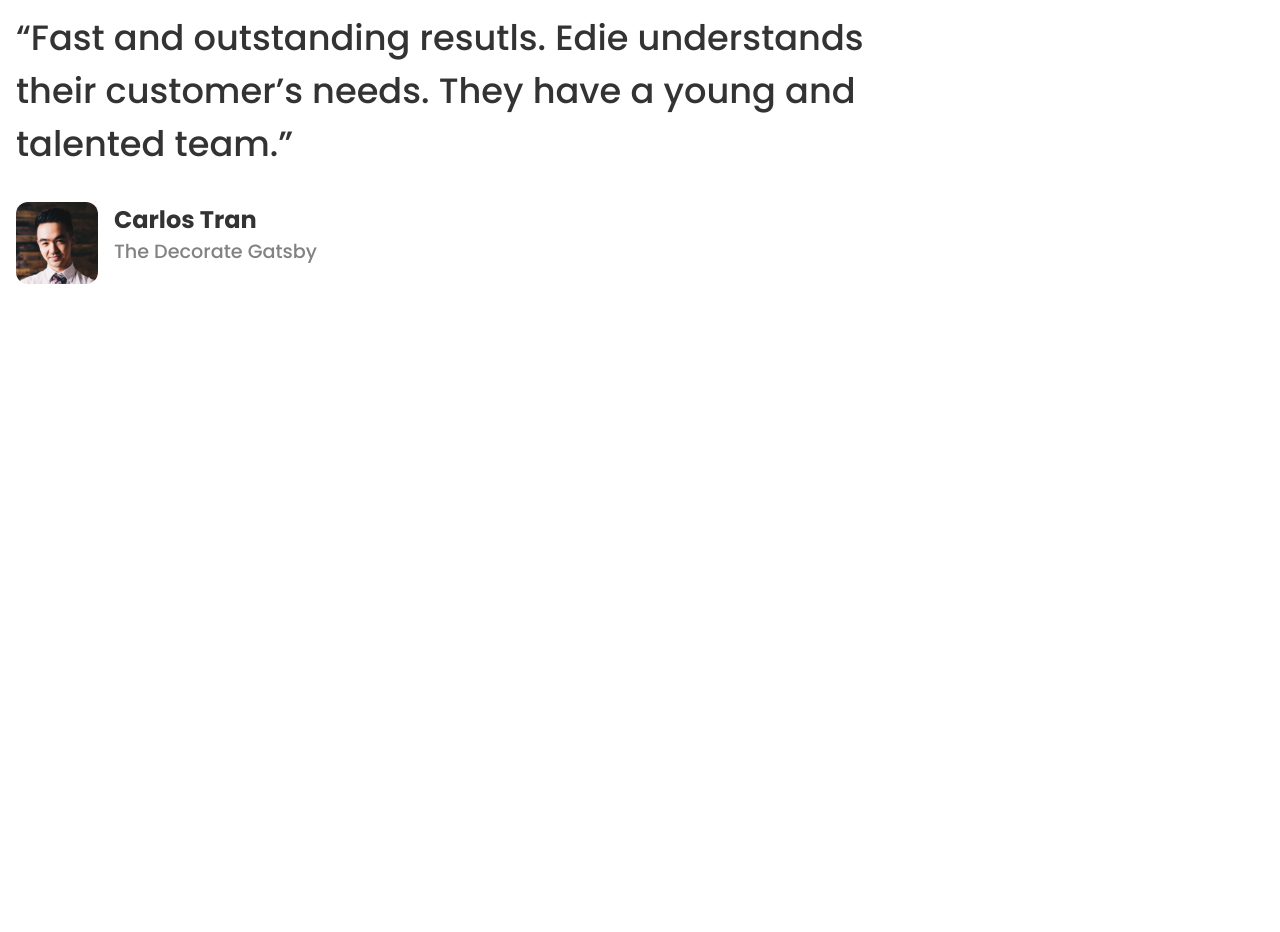
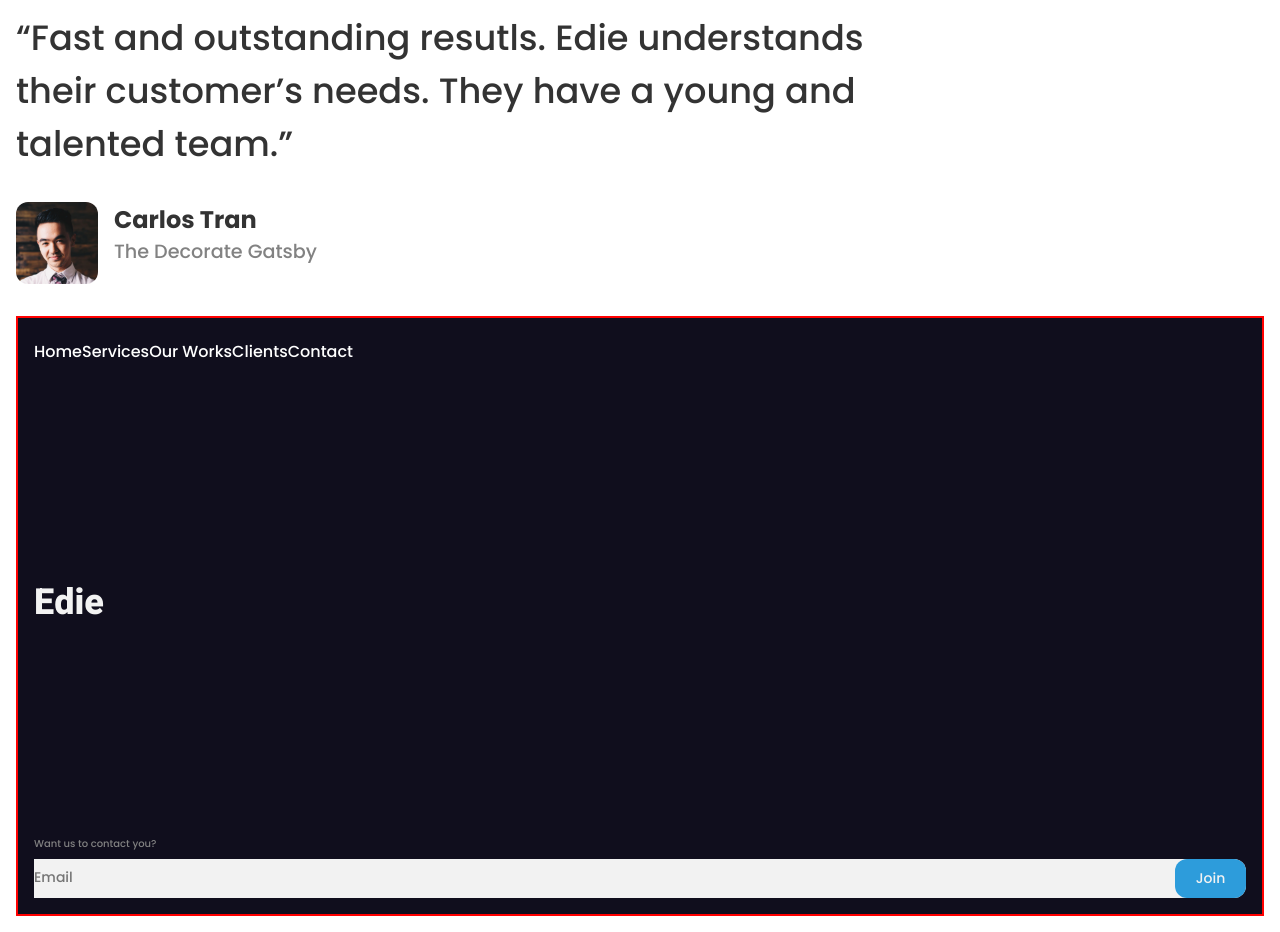
Before and after one commit to houssam-developer/edit-homepage, a plain HTML site: page index.html in a window 1280 px wide. Shown: the part 3525-4457 px from the top of the page. Before the commit the page ends 3825 px from the top, so only its background shows below. Drawn offline with Linux system fonts and the light colour scheme.

Commit message:
refactor: add skeleton footer

```diff
--- a/index.html
+++ b/index.html
@@ -27,11 +27,11 @@
 		<header>
 			<div class="logo">Edie</div>
 			<ul class="navigation">
-				<li><a href="sectionHome">Home</a></li>
-				<li><a href="sectionServices">Services</a></li>
-				<li><a href="sectionOurWorks">Our Works</a></li>
-				<li><a href="sectionClients">Clients</a></li>
-				<li><a href="sectionContact">Contact</a></li>
+				<li><a href="#sectionHome">Home</a></li>
+				<li><a href="#sectionServices">Services</a></li>
+				<li><a href="#sectionOurWorks">Our Works</a></li>
+				<li><a href="#sectionClients">Clients</a></li>
+				<li><a href="#sectionContact">Contact</a></li>
 			</ul>
 			<button class="btn-navigation-menu">
 				<svg viewBox="0 0 24 24">
@@ -188,6 +188,26 @@
 				</article>
 			</section>
 		</main>
+
+		<footer>
+			<ul class="navigation">
+				<li><a href="#sectionHome">Home</a></li>
+				<li><a href="#sectionServices">Services</a></li>
+				<li><a href="#sectionOurWorks">Our Works</a></li>
+				<li><a href="#sectionClients">Clients</a></li>
+				<li><a href="#sectionContact">Contact</a></li>
+			</ul>
+			<div class="company">
+				<h2>Edie</h2>
+			</div>
+			<div class="footer-contact-us">
+				<h3>Want us to contact you?</h3>
+				<form>
+					<input type="email" name="contact-email" placeholder="Email">
+					<input type="submit" value="Join">
+				</form>
+			</div>
+		</footer>
 	</div>
 </body>
 
--- a/scss/_base.scss
+++ b/scss/_base.scss
@@ -3,7 +3,7 @@
 }
 
 html {
-	//scroll-behavior: smooth;
+	scroll-behavior: smooth;
 }
 
 body {
--- a/scss/_page.scss
+++ b/scss/_page.scss
@@ -171,6 +171,7 @@ main {
 			margin-left: 15%;
 		}
 
+
 		h3 {
 
 			font-size: 10px;
@@ -186,9 +187,14 @@ main {
 			padding: .3em;
 			border-radius: 12px;
 
+			&:focus-within {
+				border: 1px solid orange;
+			}
+
 			input[type="email"] {
 				flex-grow: 1;
 				border: none;
+				outline: none;
 				background-color: inherit;
 				padding-left: 1em;
 
@@ -217,7 +223,9 @@ main {
 
 		}
 	}
+
 }
+
 
 .section-services {
 	display: flex;
@@ -519,6 +527,104 @@ main {
 }
 
 footer {
+	border: 2px solid red;
+	min-height: 600px;
+	padding: 1em;
+	background-color: #100E1D;
+
+	display: flex;
+	flex-direction: column;
+	justify-content: space-between;
+
+	& * {
+		font-family: 'Poppins', sans-serif;
+		letter-spacing: 0em;
+		text-align: left;
+		color: #333333;
+	}
+
+	ul {
+		a {
+
+			font-size: 1rem;
+			font-weight: 500;
+			line-height: 36px;
+			color: #fff;
+		}
+
+		@media screen and (min-width: 1024px) {
+			display: flex;
+		}
+	}
+
+	.company {
+		h2 {
+			font-family: 'Heebo', sans-serif;
+			font-size: 36px;
+			font-weight: 800;
+			line-height: 53px;
+			color: #F2F2F2;
+		}
+	}
+
+	.footer-contact-us {
+		display: flex;
+		flex-direction: column;
+		gap: .5em;
+
+		h3 {
+			font-size: 10px;
+			font-weight: 500;
+			line-height: 15px;
+			color: #828282;
+		}
+
+		form {
+			display: flex;
+			justify-content: space-between;
+			background-color: #f2f2f2;
+
+			border-radius: 12px;
+
+			&:focus-within {
+				border: 1px solid orange;
+			}
+
+			input[type="email"] {
+
+				border: none;
+				outline: none;
+				background-color: inherit;
+
+
+				&::placeholder {
+					font-family: 'Poppins', sans-serif;
+					font-size: 14px;
+					font-weight: 500;
+					line-height: 21px;
+				}
+			}
+
+			input[type="submit"] {
+
+				background-color: #2D9CDB;
+				border-radius: 12px;
+				border: none;
+				min-width: 71px;
+				min-height: 39px;
+				color: #f2f2f2;
+				font-size: 14px;
+				font-weight: 500;
+				line-height: 21px;
+				text-align: center;
+			}
+
+		}
+	}
+
+}
+
+.footer {
 	text-align: center;
 	padding: 1em;
 	color: rgb(116, 116, 116);
```
Also changed, not shown: assets/style.css, 1 other file.
